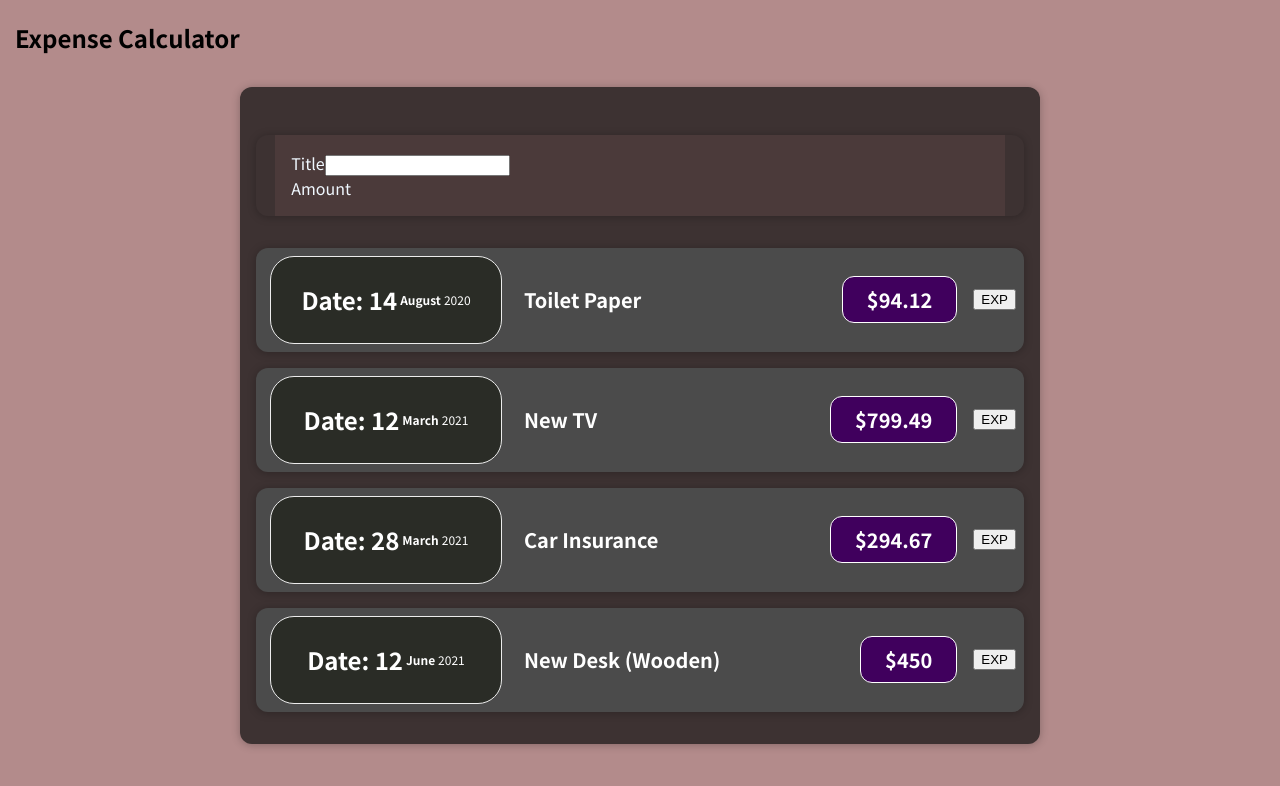
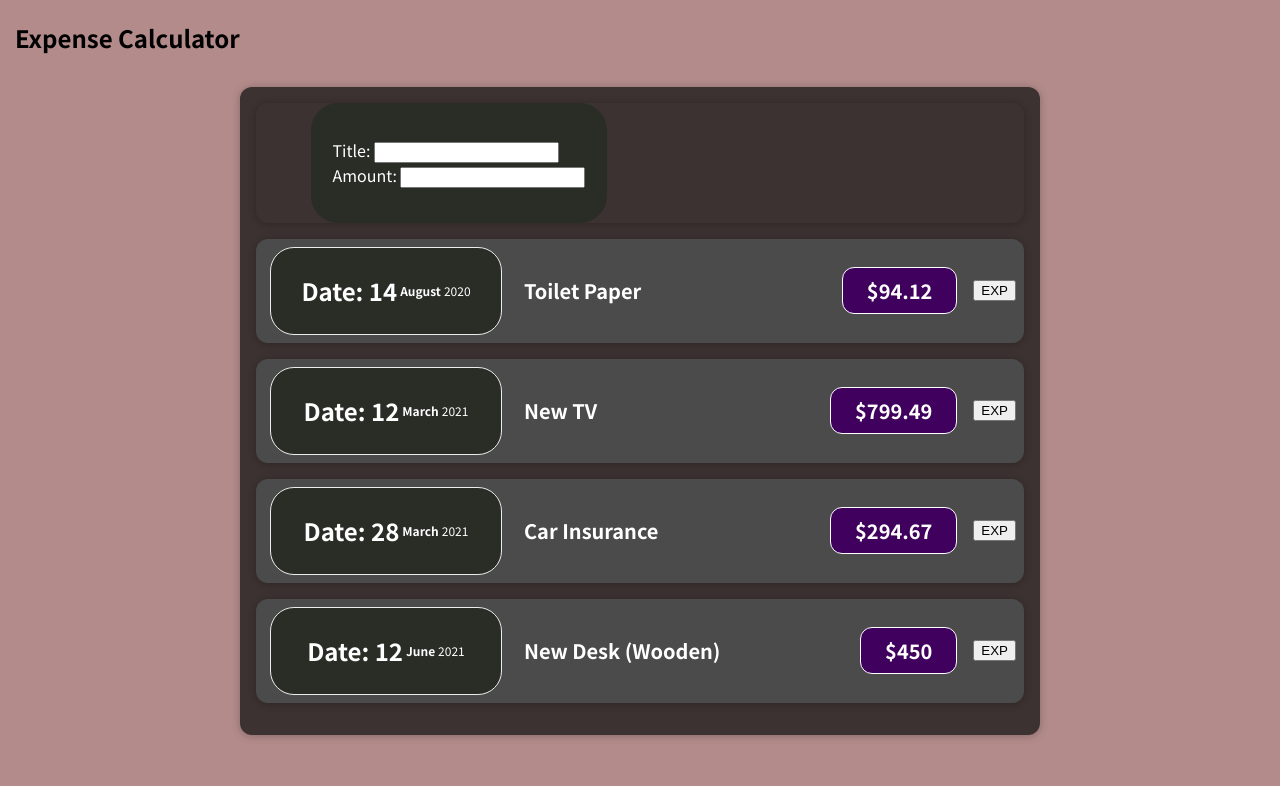
Before and after one commit to nemasisgtx/storage-02-localstorage, a React (Create React App) app: page / in a window 1280 px wide. Shown: the top 786 px of the page. Built offline with nearby package versions, Linux system fonts and the light colour scheme.

Commit message:
QOL v1.1.3

```diff
--- a/src/components/NewExpense/ExpenseForm.css
+++ b/src/components/NewExpense/ExpenseForm.css
@@ -1,8 +1,14 @@
 form {
-    padding: 1rem;
-    color: aliceblue;
-    background-color: rgb(75, 58, 58);
-    margin: 2rem auto;
-    width: 50rem;
-    max-width: 95%;
+  margin: 0 55px;
+  display: flex;
+  width: 18.5rem;
+  height: 7.5rem;
+  background-color: #2a2c26;
+  color: white;
+  border-radius: 27px;
+  flex-wrap: wrap;
+  flex-direction: row;
+  align-items: center;
+  align-content: stretch;
+  justify-content: space-around
 }
--- a/src/components/NewExpense/ExpenseForm.js
+++ b/src/components/NewExpense/ExpenseForm.js
@@ -5,6 +5,9 @@ const ExpenseForm = () => {
   // const formHandler = () => {
 
   // };
+  const  AmountChangeHandler = () => {
+    console.log("Amount Changed!");
+  };
   const titleChangeHandler = () => {
     console.log("Title Changed!");
   };
@@ -14,11 +17,12 @@ const ExpenseForm = () => {
     <form>
       <div className="new-expense__controls">
         <div className="new-expense__control">
-          <label>Title</label>
+          <label>Title: </label>
           <input type="text" onChange={titleChangeHandler} />
         </div>
         <div className="new-expense__control">
-          <label>Amount</label>
+          <label>Amount: </label>
+          <input type="text" onChange={AmountChangeHandler} />
         </div>
       </div>
     </form>
```
